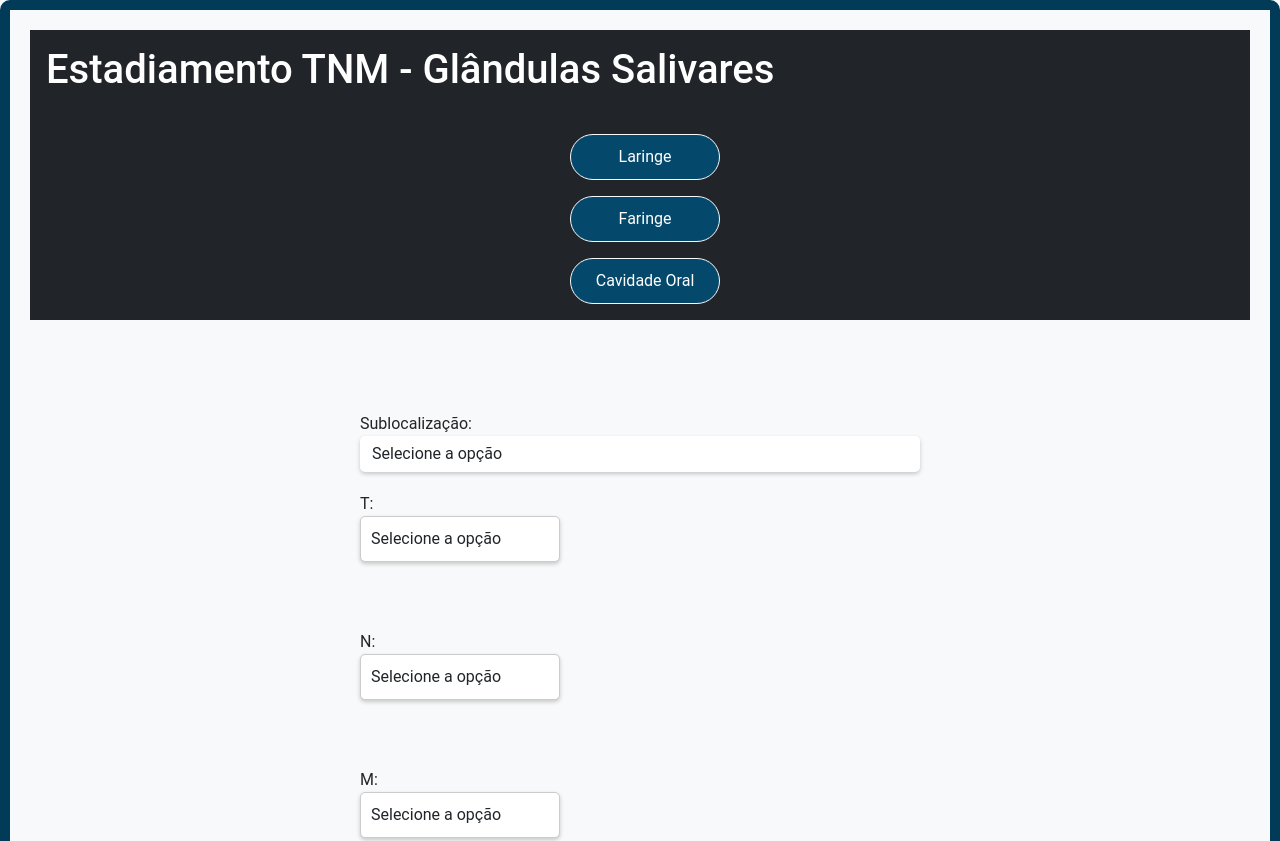
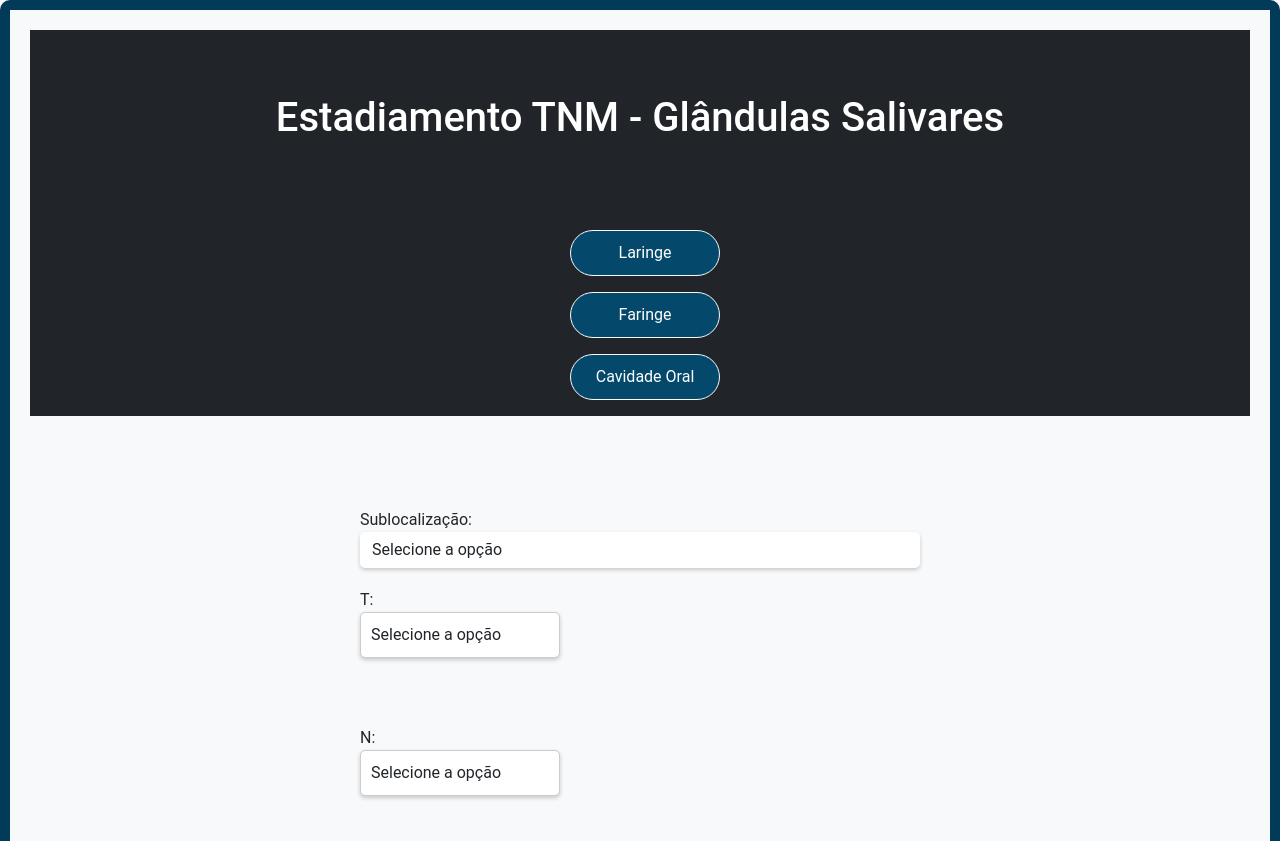
Before and after one commit to dhsig86/CCP-TNMcalc, a plain HTML site: page glandulassalivares.html in a window 1280 px wide. Shown: the top 841 px of the page. Drawn offline with nearby package versions, Linux system fonts and the light colour scheme.

Commit message:
Update glandulassalivares.html

```diff
--- a/glandulassalivares.html
+++ b/glandulassalivares.html
@@ -12,7 +12,9 @@
 
 <body>
   <header class="p-3 bg-dark text-white">
-    <h1>Estadiamento TNM - Glândulas Salivares</h1>
+    <br></br>
+    <h1 class="centralizado">Estadiamento TNM - Glândulas Salivares</h1>
+    <br></br>
   </header>
 
   <div class="navbar navbar-dark bg-dark d-flex justify-content-center">
```
